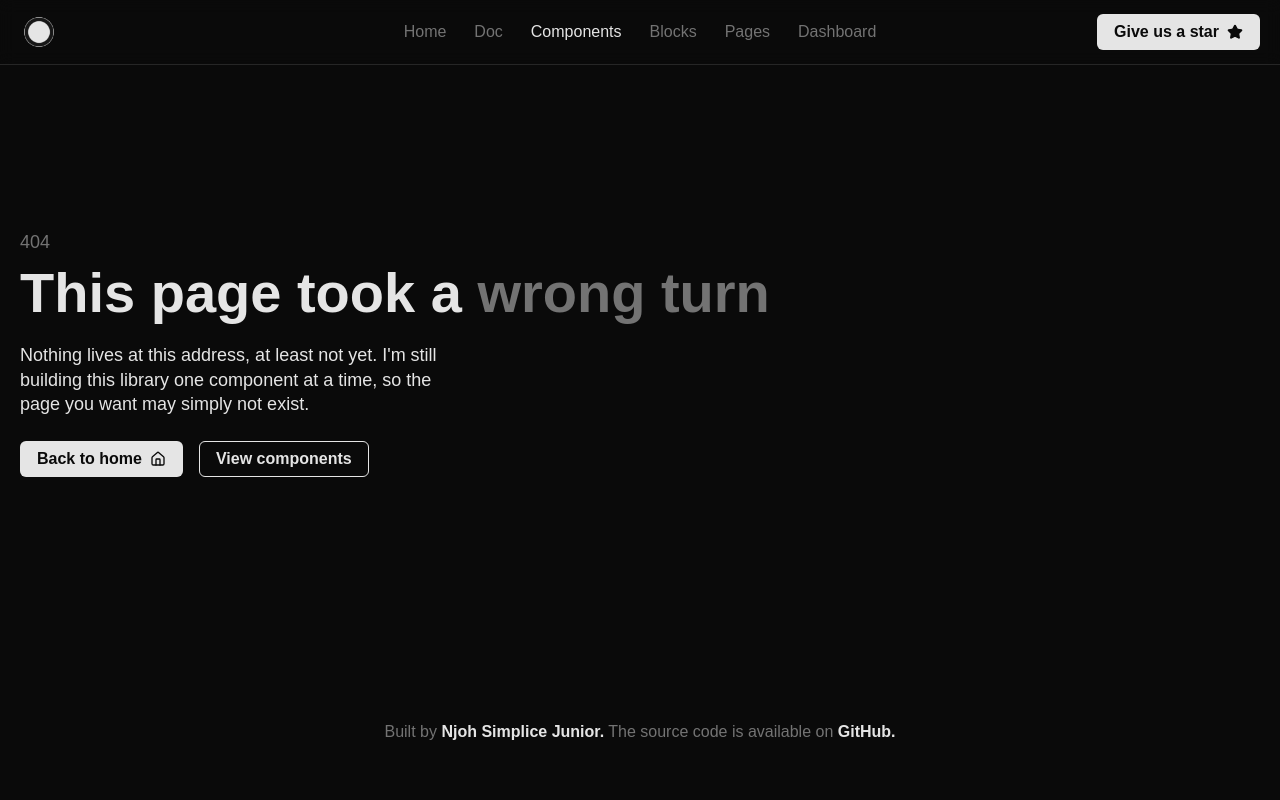
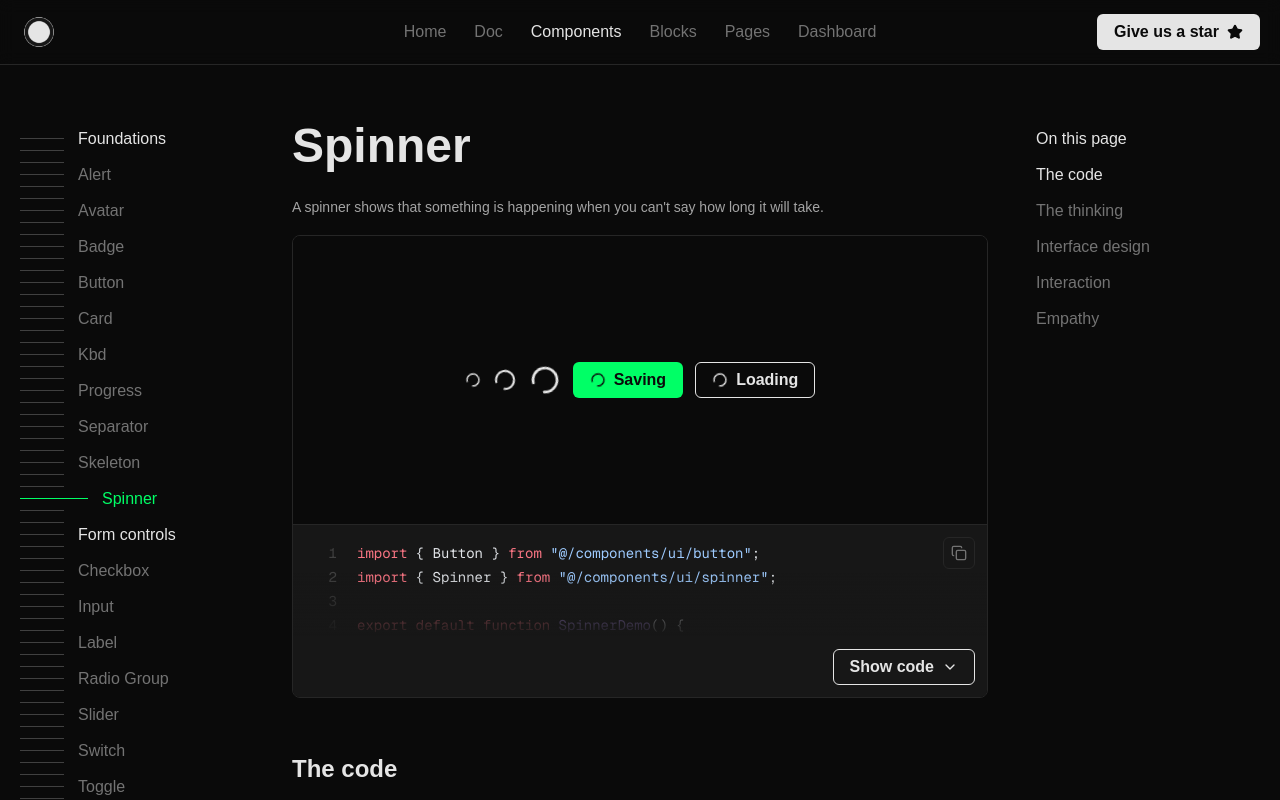
Before and after one commit to njoh-simplice/ui-nsdev, a Next.js app: page /components/spinner in a window 1280 px wide. Before the commit this address had no page. Shown: the top 800 px of the page. Built offline with nearby package versions, Linux system fonts and the light colour scheme; a web font is replaced by a local one.

Commit message:
Add the Spinner component and page
A lucide ring that spins once a second, draws in the current color, and stops for reduced motion.

Co-Authored-By: Claude Sonnet 5.5 <noreply@anthropic.com>

```diff
--- a/content/components/index.ts
+++ b/content/components/index.ts
@@ -17,6 +17,7 @@ import { meta as alert } from "./alert/meta";
 import { meta as card } from "./card/meta";
 import { meta as kbd } from "./kbd/meta";
 import { meta as skeleton } from "./skeleton/meta";
+import { meta as spinner } from "./spinner/meta";
 
 export const components = [
   avatar,
@@ -35,4 +36,5 @@ export const components = [
   card,
   kbd,
   skeleton,
+  spinner,
 ];
--- /dev/null
+++ b/content/components/spinner/demo.tsx
@@ -0,0 +1,20 @@
+import { Button } from "@/components/ui/button";
+import { Spinner } from "@/components/ui/spinner";
+
+export default function SpinnerDemo() {
+  return (
+    <>
+      <Spinner />
+      <Spinner className="size-6" />
+      <Spinner className="size-8" />
+      <Button>
+        <Spinner aria-hidden />
+        Saving
+      </Button>
+      <Button variant="secondary">
+        <Spinner aria-hidden />
+        Loading
+      </Button>
+    </>
+  );
+}
--- /dev/null
+++ b/content/components/spinner/meta.ts
@@ -0,0 +1,6 @@
+export const meta = {
+  title: "Spinner",
+  slug: "spinner",
+  group: "Foundations",
+  description: "A spinning ring for something that is happening for an unknown time.",
+} as const;
--- /dev/null
+++ b/src/app/components/spinner/page.tsx
@@ -0,0 +1,102 @@
+import type { Metadata } from "next";
+import { ComponentPage } from "@/components/component-page";
+import SpinnerDemo from "@content/components/spinner/demo";
+import { meta } from "@content/components/spinner/meta";
+
+export const metadata: Metadata = { title: meta.title, description: meta.description };
+
+export default function Page() {
+  return (
+    <ComponentPage
+      title={meta.title}
+      lead="A spinner shows that something is happening when you can't say how long it will take."
+      demo={<SpinnerDemo />}
+      demoPath="content/components/spinner/demo.tsx"
+      sourcePath="src/components/ui/spinner.tsx"
+      props={[
+        {
+          name: "className",
+          type: "string",
+          description: (
+            <>
+              Sizes the spinner: <code>size-6</code> or <code>size-8</code>. It is 16px by default.
+            </>
+          ),
+        },
+        {
+          name: "aria-hidden",
+          type: "boolean",
+          description: "Hides it from assistive tech. Use it inside a button that already says what is happening.",
+        },
+      ]}
+      propsNote="Spinner is a lucide icon, so it takes every normal svg prop."
+      thinking={{
+        intro:
+          "A spinner is the honest answer to how long will this take when you don't know. When you do know, show a measure instead.",
+        notes: [
+          {
+            label: "Unknown duration only:",
+            text: "Use Progress when you can say how far along something is, and a Skeleton when you know the shape of what is coming.",
+          },
+          {
+            label: "It draws in the current color:",
+            text: "It takes the text color of whatever it sits in, so it matches inside a green button, an outline button or plain text.",
+          },
+          {
+            label: "Pair it with a label:",
+            text: "In a button, show the spinner and say what is happening, like Saving. Disable the button while it works so it can't be sent twice.",
+          },
+        ],
+      }}
+      design={{
+        notes: [
+          {
+            label: "Size:",
+            text: "16px by default, with a shrink guard so it stays round in a tight row. Size it with a class.",
+          },
+          {
+            label: "Motion:",
+            text: "One full turn every second, at a steady speed.",
+          },
+          {
+            label: "In a button:",
+            text: "It sits before the label, 8px away, like any icon in a Button.",
+          },
+        ],
+      }}
+      interaction={{
+        notes: [
+          {
+            label: "Not interactive:",
+            text: "A spinner has no hover, focus or pressed state.",
+          },
+          {
+            label: "Reduced motion:",
+            text: "For people who ask their system for less motion it stops turning. The label next to it, such as Saving, still says what is happening.",
+          },
+        ],
+      }}
+      empathy={{
+        notes: [
+          {
+            label: "Announced as loading:",
+            text: "On its own it has a status role and the name Loading, so a screen reader mentions it politely.",
+          },
+          {
+            label: "Don't announce it twice:",
+            text: (
+              <>
+                Inside a button that already has text, pass <code>aria-hidden</code>, as the demo
+                does, so the screen reader reads Saving and not Loading, Saving.
+              </>
+            ),
+          },
+          {
+            label: "Time matters:",
+            text: "If something can take more than a few seconds, say so in words as well as showing a spinner.",
+          },
+        ],
+      }}
+    />
+  );
+}
--- /dev/null
+++ b/src/components/ui/spinner.tsx
@@ -0,0 +1,17 @@
+import type { ComponentProps } from "react";
+import { LoaderCircle } from "lucide-react";
+import { cx } from "@/lib/cx";
+
+// A spinning ring for something that is happening for an unknown time. It draws in the current
+// text color, is 16px unless you size it, and stops spinning for reduced motion. It announces
+// "Loading"; inside a button that already says what is happening, pass aria-hidden.
+export function Spinner({ className, ...props }: ComponentProps<typeof LoaderCircle>) {
+  return (
+    <LoaderCircle
+      role="status"
+      aria-label="Loading"
+      className={cx("size-4 shrink-0 motion-safe:animate-spin", className)}
+      {...props}
+    />
+  );
+}
```
